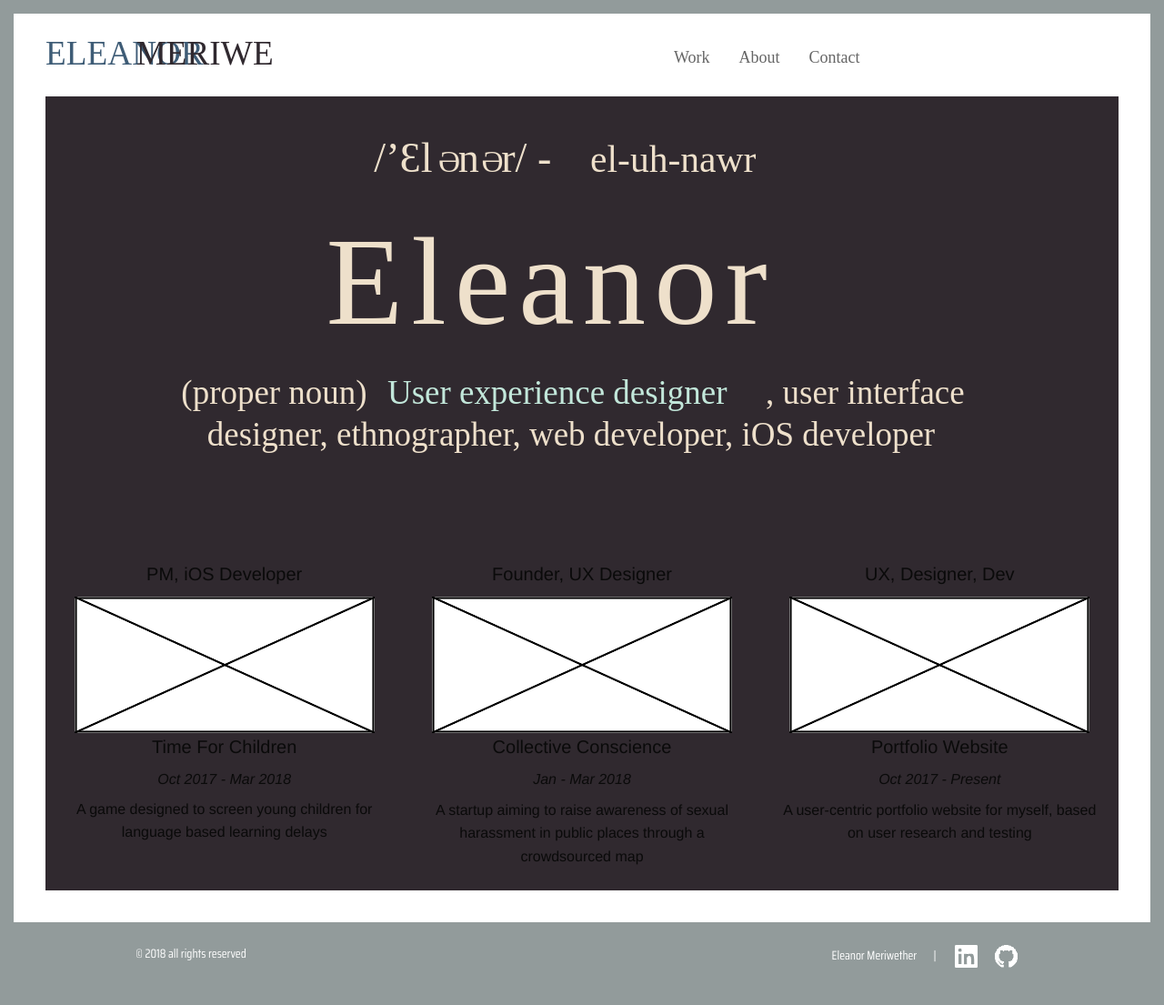
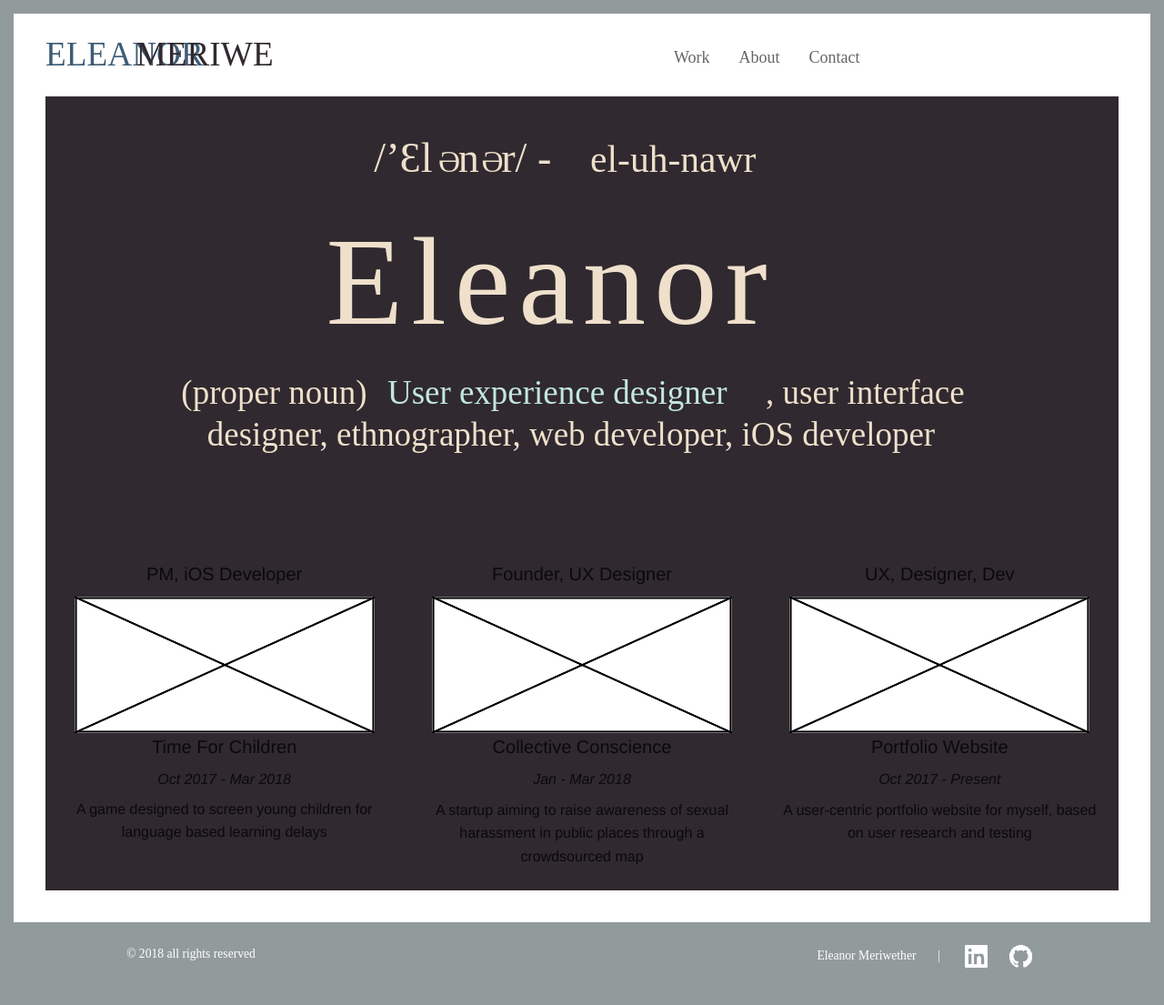
Before and after one commit to emeriwether/emeriwether.github.io, a Jekyll site: the page built from index.html, in a window 1280 px wide. Shown: the whole page at 91% size. Built offline with Jekyll 4.4.1, drawn with Linux system fonts in a browser that asks for light colours; some web fonts are replaced.

Commit message:
change font to saira semi condensed

```diff
--- a/_layouts/default.html
+++ b/_layouts/default.html
@@ -13,7 +13,7 @@
         </script>
 
         <style>
-        @import url('https://fonts.googleapis.com/css?family=Saira+Condensed');
+        @import url('https://fonts.googleapis.com/css?family=Saira+Semi+Condensed');
         </style>
 
         <meta charset="utf-8">
--- a/css/home.css
+++ b/css/home.css
@@ -13,7 +13,7 @@
 }
 
 body {
-    font-family: 'Saira Condensed';
+    font-family: 'Saira Semi Condensed';
 }
 
 #logo {
```
